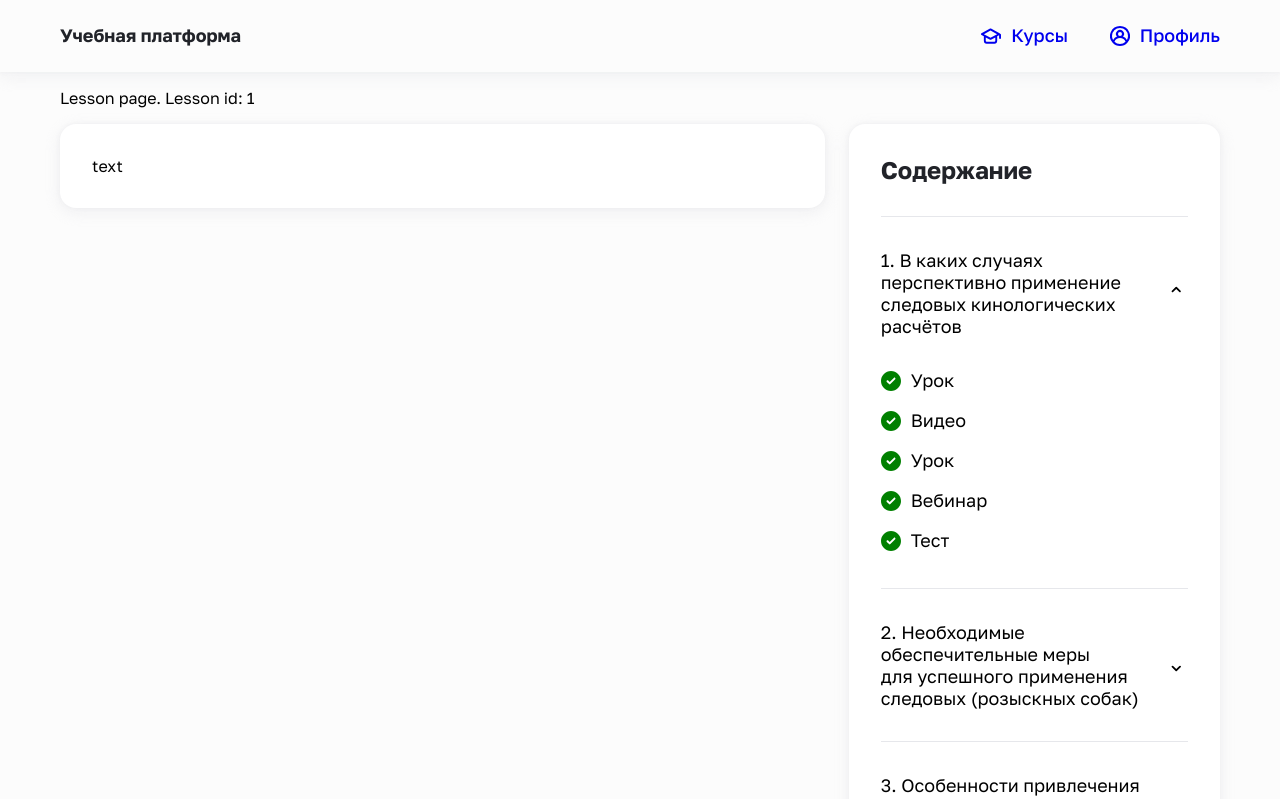
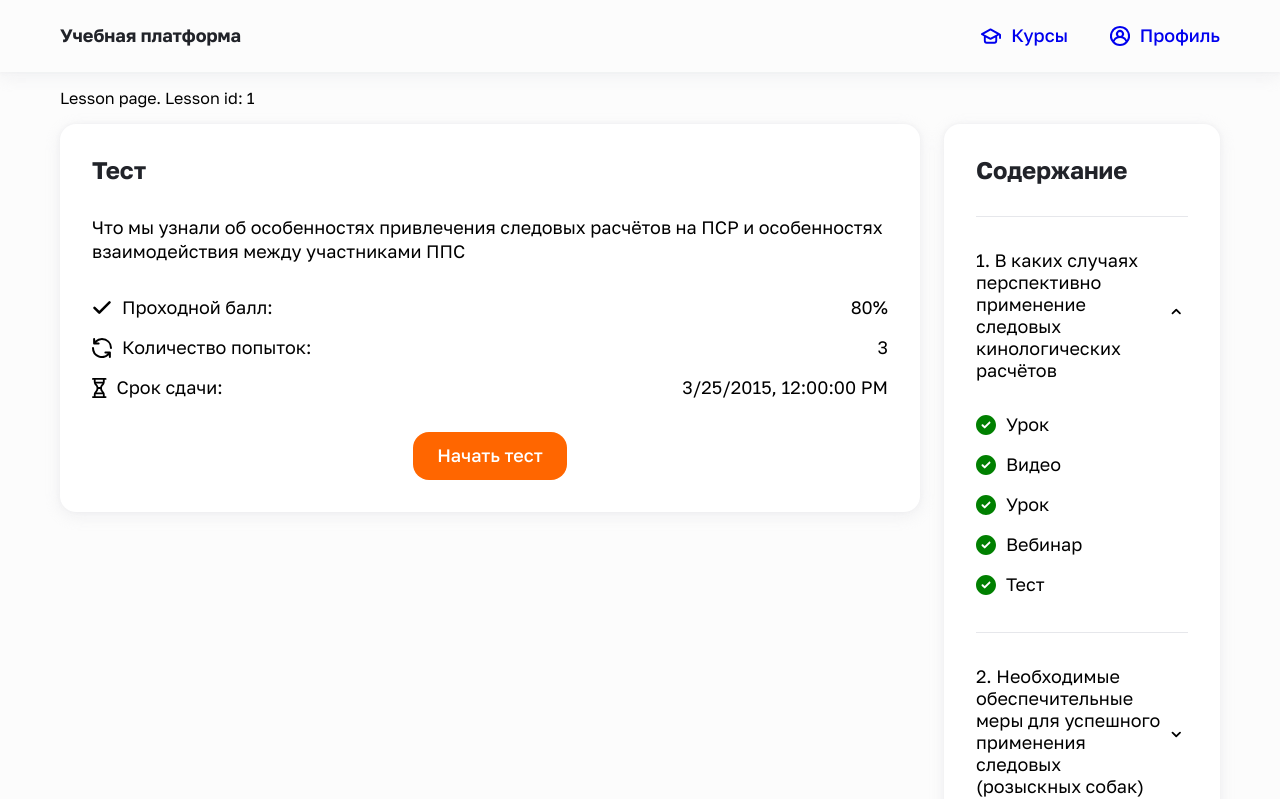
Before and after one commit to Studio-Yandex-Practicum/lizaalert_frontend, a React (Create React App) app: page /1/1/1 in a window 1280 px wide. Shown: the top 799 px of the page. Built offline with nearby package versions, Linux system fonts and the light colour scheme.

Commit message:
#110 fix review comments

```diff
--- a/src/components/organisms/test-preview/test-preview.jsx
+++ b/src/components/organisms/test-preview/test-preview.jsx
@@ -1,8 +1,8 @@
 import PropTypes from 'prop-types';
 import { Heading } from '../../atoms';
-import styles from './test-preview.module.scss';
 import { Button, TextWithIcon } from '../../molecules';
 import { Card } from '../../templates';
+import styles from './test-preview.module.scss';
 
 function TestPreview({ test, toggleRender }) {
   const date = new Date(test.deadline);
--- a/src/components/organisms/test-preview/test-preview.module.scss
+++ b/src/components/organisms/test-preview/test-preview.module.scss
@@ -1,3 +1,5 @@
+@use "src/styles/font-variables" as vars;
+
 .container {
   display: flex;
   flex-direction: column;
@@ -7,6 +9,8 @@
 .paragraph {
   padding: 0;
   margin: 0;
+  font-size: vars.$font-size-m;
+  line-height: vars.$line-height-m;
 }
 
 .properties {
--- a/src/components/pages/lesson/lesson.jsx
+++ b/src/components/pages/lesson/lesson.jsx
@@ -1,6 +1,5 @@
 import { useParams } from 'react-router-dom';
 import CourseContent from '../../organisms/course-content/course-content';
-import Card from '../../templates/card/card';
 import styles from './lesson.module.scss';
 import mockCourseContent from '../../../services/mock/course-content.json';
 import mockTest from '../../../services/mock/test-preview.json';
@@ -14,14 +13,13 @@ function Lesson() {
       <p>Lesson page. Lesson id: {lessonId}</p>
       <div className={styles.breadcrumbs} />
       <div className={styles.lesson}>
-        <Card className={styles.body}>text</Card>
+        <TestContent test={mockTest[0]} />
         <CourseContent
           content={mockCourseContent}
           type="inner"
           className={styles.content}
         />
       </div>
-      <TestContent test={mockTest[0]} />
     </div>
   );
 }
```
Also changed, not shown: src/components/organisms/test/test.jsx (+1 -1 lines).
